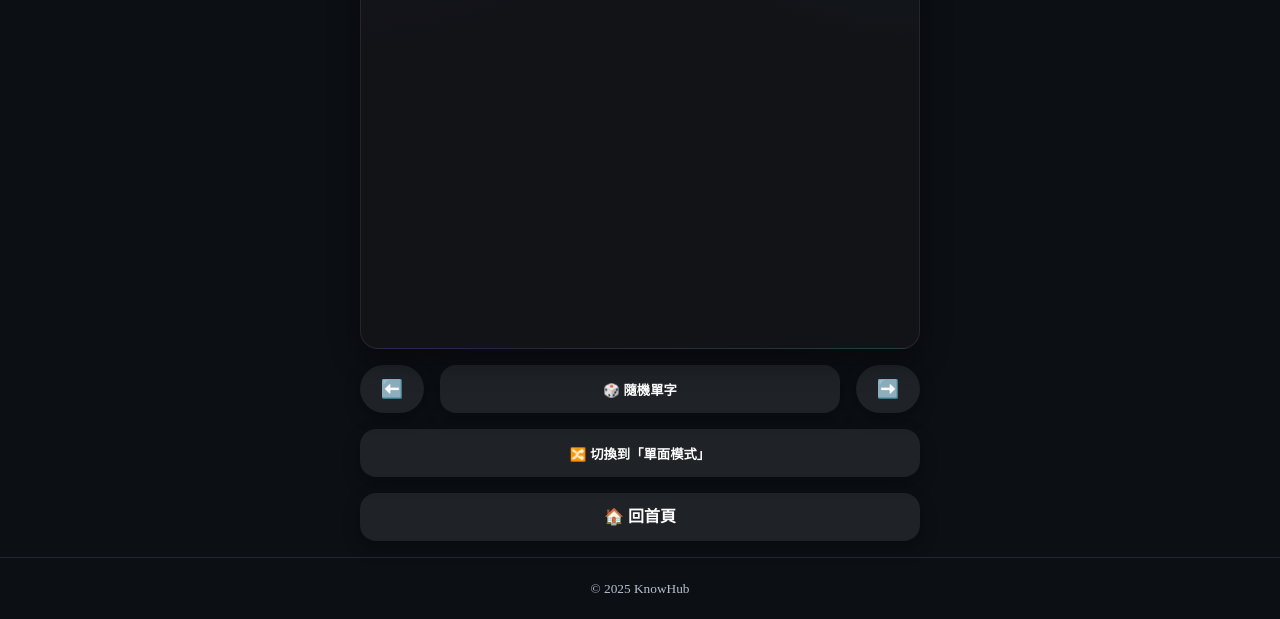
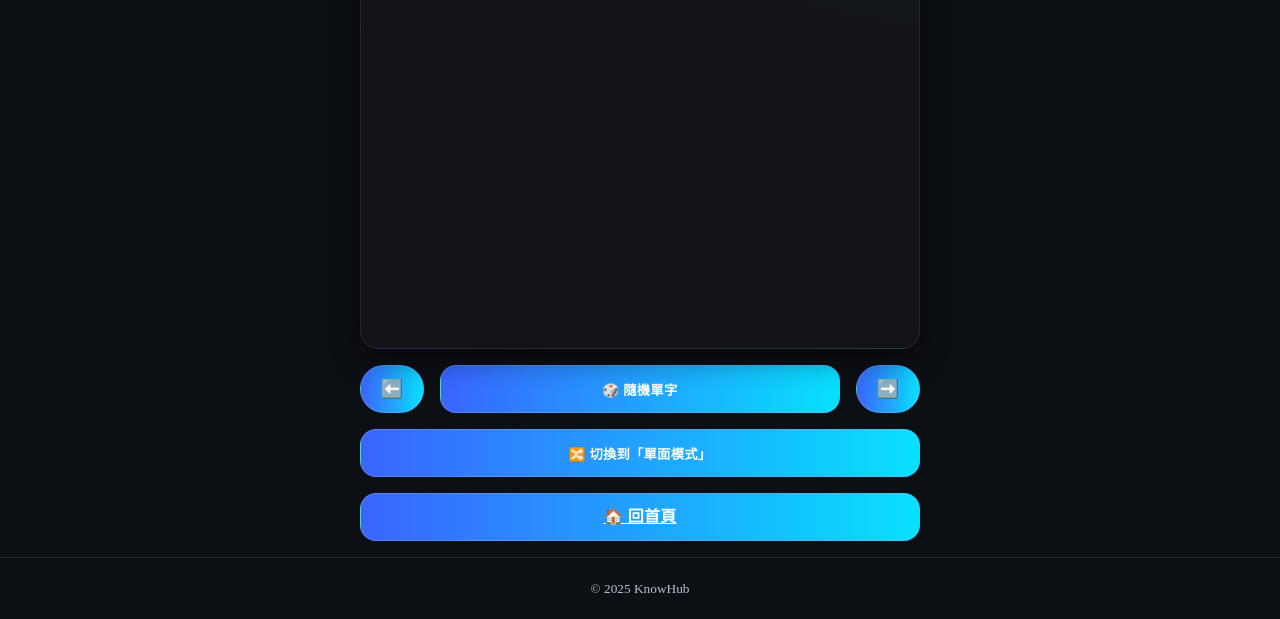
Before and after one commit to ZXLlama/KnowHub, a website: page docs/vocab.html in a window 1280 px wide. Shown: the part 551-1170 px from the top of the page. Drawn offline with nearby package versions, Linux system fonts and the light colour scheme; files that its build step writes are made by us from their sources; no server answers.

Commit message:
Sync docs/assets/scss/_buttons.scss @ 2025-10-10 14:43:12

```diff
--- a/docs/assets/scss/_buttons.scss
+++ b/docs/assets/scss/_buttons.scss
@@ -1,49 +1,149 @@
-// Canonical button styles (vivid gradient)
-// Keep API-compatible classes: .btn, .btn-primary
-// Provide base + gradient variants for reuse.
+/* ── Center & Align & Gradients Patch (no logic change) ───────────────── */
 
-$btn-radius: 14px !default;
-
-.btn-base {
-  --btn-pad-x: 14px;
-  --btn-pad-y: 10px;
-  --btn-font: 600;
-  --btn-shadow: 0 6px 16px rgba(0,0,0,.35);
-  display:inline-flex; align-items:center; justify-content:center; gap:8px;
-  padding: var(--btn-pad-y) var(--btn-pad-x);
-  border-radius: $btn-radius;
-  border: 0;
-  cursor: pointer;
-  color: #fff;
-  text-decoration: none;
-  user-select:none;
-  box-shadow: var(--btn-shadow);
-  transition: transform .06s ease, filter .15s ease, box-shadow .2s ease;
-  &:active { transform: translateY(1px) scale(.99); }
-  &:disabled { opacity: .6; pointer-events:none; }
+/* 統一容器寬度、對齊規則 */
+:root {
+  --card-w: min(860px, 92vw); /* 若上面已定義就沿用 */
+  --gap: 14px;
+  --radius: 18px;
+  --accent: #7aa2ff;
+  --accent-2: #08e0ff;
+  --accent-3: #8effc1;
+  --ring: rgba(122,162,255,.35);
 }
 
-.btn-plain {
-  @extend .btn-base;
-  background: rgba(255,255,255,0.08);
-  &:hover { filter: brightness(1.08); }
+/* 全頁：所有主要區塊水平置中（不改結構） */
+body {
+  text-align: center;                    /* 文字置中 */
+}
+.container,
+#search,
+#suggestions,
+#vocab-card,
+.flip-card .card,
+.btn-group,
+.row-btns,
+.logo {
+  width: 100%;
+  max-width: var(--card-w);
+  margin-left: auto !important;
+  margin-right: auto !important;
 }
 
-.btn-gradient {
-  @extend .btn-base;
-  background-image: linear-gradient(135deg, #00eaff, #7b61ff, #ff4ecd);
-  background-size: 200% 200%;
-  animation: btn-sheen 6s ease infinite;
-  &:hover { filter: brightness(1.05); }
-  &:focus-visible { outline: 2px solid rgba(255,255,255,.35); outline-offset: 2px; }
+/* 搜尋列與建議清單寬度一致、置中 */
+#search { display: block; }
+#suggestions { text-align: left; }       /* 清單內容維持閱讀性，項目仍會置中容器 */
+
+/* 單字卡外觀維持，但置中與等寬 */
+.flip-card .card {
+  display: block;
+  text-align: center;
 }
 
-@keyframes btn-sheen {
-  0% { background-position: 0% 50%; }
-  50% { background-position: 100% 50%; }
-  100% { background-position: 0% 50%; }
+/* 同面模式的兩行維持置中網格，但整塊仍等寬置中 */
+.same-face .card {
+  display: grid;
+  grid-template-rows: auto auto;
+  justify-items: center;   /* 每一行內容水平置中 */
+  align-items: center;
 }
 
-// Aliases for legacy usage
-.btn { @extend .btn-base; background: rgba(255,255,255,0.08); &:hover{ filter:brightness(1.08);} }
-.btn-primary { @extend .btn-gradient; }
+/* 角落索引仍靠右下，但容器在畫面水平居中 */
+.corner-index {
+  right: 12px;
+  bottom: 10px;
+}
+
+/* ===== 按鈕：統一漸層＋置中＋一致大小 ===== */
+
+/* 基礎：全部按鈕用漸層 */
+:root {
+  /* 漸層色組（深色霓虹風） */
+  --btn-grad-from: #3a64ff;   /* 與 --accent 相近 */
+  --btn-grad-mid:  #08e0ff;   /* 青藍 */
+  --btn-grad-to:   #38ffa8;   /* 螢綠 */
+  --btn-br:        rgba(122,162,255,.45);
+  --btn-bg:        linear-gradient(90deg, var(--btn-grad-from), var(--btn-grad-mid), var(--btn-grad-to));
+}
+
+/* 讓所有 .btn（含 .btn-primary、.btn-nav…）吃到漸層 */
+.btn {
+  /* 外觀 */
+  border-radius: 12px;
+  border: 1px solid var(--btn-br);
+  background-image: var(--btn-bg);
+  background-size: 200% 100%;
+  background-position: 0% 50%;
+  color: white !important;
+  font-weight: 800;
+  letter-spacing: .2px;
+
+  /* 動效 */
+  transition: background-position .25s ease, transform .08s ease, box-shadow .2s ease, border-color .2s ease;
+
+  /* 尺寸與置中 */
+  min-height: 42px;
+  display: inline-flex;
+  align-items: center;
+  justify-content: center;
+  margin-left: auto;
+  margin-right: auto;
+  width: 100%;            /* 預設讓按鈕「看起來一致寬」 */
+}
+
+/* 小按鈕（上一個/下一個）保留窄寬但仍置中對齊 */
+.btn-nav {
+  width: 44px;
+  min-width: 44px;
+  padding: 0;
+}
+
+/* 次要大按鈕（隨機、同面、首頁），維持滿寬的視覺 */
+.btn-wide, .btn-mode, .btn-home {
+  width: 100%;
+}
+
+/* 漸層 hover 動畫 */
+.btn:hover {
+  background-position: 100% 50%;
+  box-shadow: 0 0 0 6px var(--ring);
+}
+.btn:active {
+  transform: translateY(1px) scale(0.99);
+}
+.btn:disabled {
+  opacity: .55;
+  cursor: not-allowed;
+}
+
+/* 按鈕群：整列置中＋等寬排列 */
+.btn-group {
+  display: grid;
+  gap: var(--gap);
+  justify-items: center;      /* 群組內每個項目水平置中 */
+}
+
+/* 上一個 | 隨機 | 下一個：三欄，整列置中且等寬 */
+.row-btns {
+  display: grid;
+  grid-template-columns: 44px minmax(200px, 1fr) 44px;
+  gap: var(--gap);
+  align-items: stretch;
+  justify-items: center;      /* 三顆按鈕都在各自欄位置中 */
+  width: 100%;
+}
+
+/* 讓中間那顆（隨機）吃滿中欄寬度 */
+.row-btns .btn-wide { width: 100%; }
+
+/* 補：發音鍵、模式鍵若有其他 class，一律保持中央對齊 */
+.btn-tts, .btn-mode, .btn-home {
+  margin-left: auto;
+  margin-right: auto;
+}
+
+/* ===== 小螢幕優化：維持置中、間距更緊湊 ===== */
+@media (max-width: 420px) {
+  .row-btns {
+    grid-template-columns: 44px minmax(140px, 1fr) 44px;
+  }
+}
```
